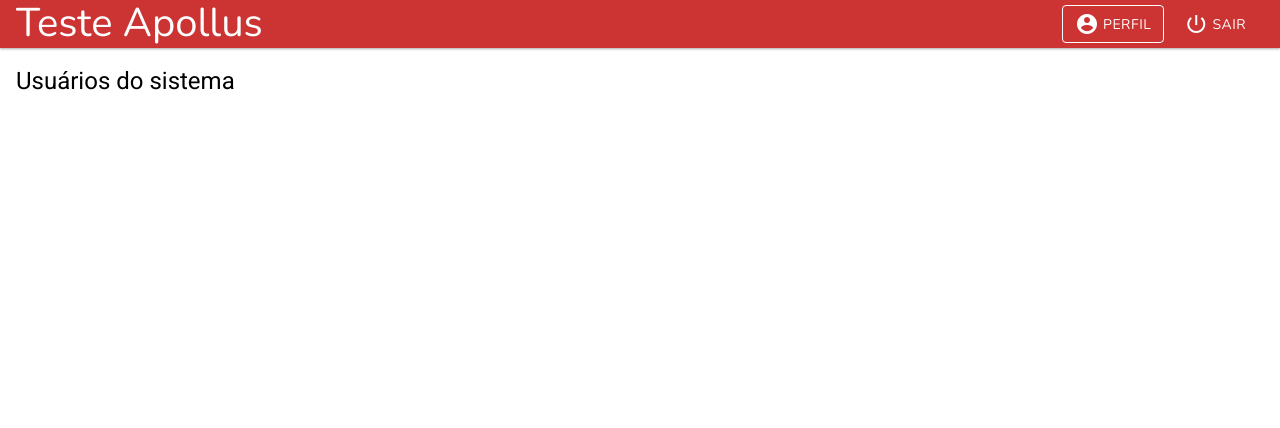
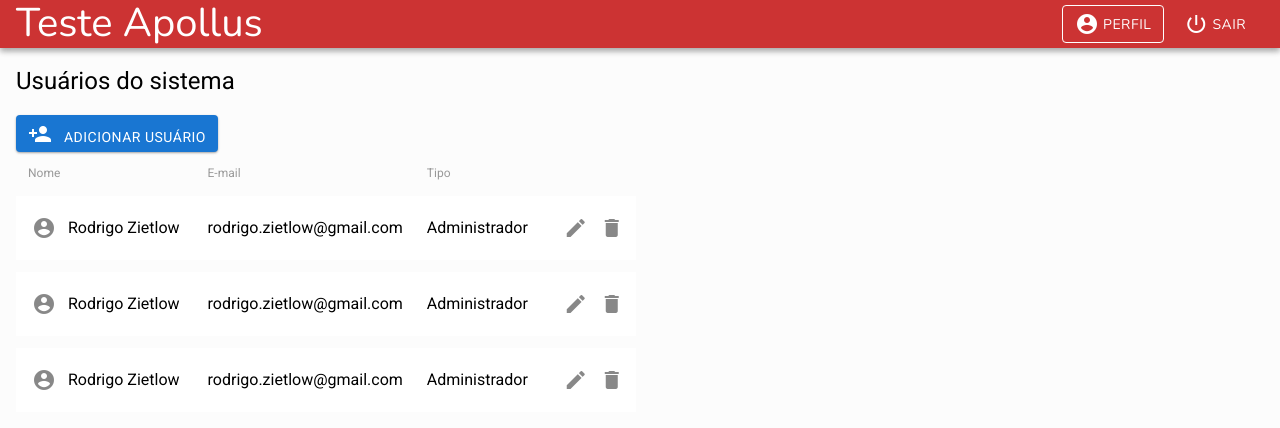
Before and after one commit to rodrigozietlow/teste-apollus, an Angular app: page /dashboard in a window 1280 px wide. Shown: the top 428 px of the page. Built offline with nearby package versions, Linux system fonts and the light colour scheme.

Commit message:
Tabela de usuários

```diff
--- a/src/app/app.component.html
+++ b/src/app/app.component.html
@@ -3,7 +3,7 @@
 		Teste Apollus
 	</div>
 	<div class="header-logout">
-		<button class="btn btn-white btn-outline" type="button" name="button">
+		<button class="btn btn-white btn-outline account" type="button" name="button">
 			<i class="material-icons">
 				account_circle
 			</i>
--- a/src/app/dashboard/dashboard.component.css
+++ b/src/app/dashboard/dashboard.component.css
@@ -0,0 +1,54 @@
+table {
+	display: block;
+	overflow-x: auto;
+	white-space: nowrap;
+	border: none;
+	border-collapse: separate;
+	max-width: 120em;
+	width: 100%;
+	border-spacing: 0 0.75em;
+}
+
+tr {
+	width: 100%;
+}
+
+.t-header {
+	background-color: transparent;
+}
+
+
+.t-header > th {
+	text-align: left;
+	color: #999999;
+	font-weight: 400;
+	font-size: 0.75em;
+}
+
+tr:not(.t-header) > td:first-child {
+	padding: 1em;
+}
+
+tr > td {
+	background-color: #FFFFFF;
+	height: 2em;
+	padding: 0.75em;
+}
+
+tr > th {
+	padding: 0.25em 1em;
+}
+
+td > i {
+	color: #888888;
+	vertical-align: middle;
+}
+
+td > span {
+	vertical-align: middle;
+}
+
+.action-control {
+	cursor: pointer;
+	margin-left: 0.5em;
+}
--- a/src/app/dashboard/dashboard.component.html
+++ b/src/app/dashboard/dashboard.component.html
@@ -1 +1,85 @@
-<h2>Usuários do sistema</h2>
+<h2>
+	<!-- <span> -->
+		Usuários do sistema &nbsp;
+	<!-- </span> -->
+</h2>
+<button class="btn btn-primary" type="button" name="button">
+	<i class="material-icons">
+		person_add
+	</i>
+	<span>
+		&nbsp;
+		Adicionar usuário
+	</span>
+</button>
+
+<table>
+	<tr class="t-header">
+		<th>Nome</th>
+		<th>E-mail</th>
+		<th>Tipo</th>
+	</tr>
+	<tr>
+		<td>
+			<i class="material-icons">
+				account_circle
+			</i>
+			<span>
+				&nbsp;
+				Rodrigo Zietlow
+			</span>
+		</td>
+		<td>rodrigo.zietlow@gmail.com</td>
+		<td>Administrador</td>
+		<td>
+			<i class="material-icons action-control">
+				edit
+			</i>
+			<i class="material-icons action-control">
+				delete
+			</i>
+		</td>
+	</tr>
+	<tr>
+		<td>
+			<i class="material-icons">
+				account_circle
+			</i>
+			<span>
+				&nbsp;
+				Rodrigo Zietlow
+			</span>
+		</td>
+		<td>rodrigo.zietlow@gmail.com</td>
+		<td>Administrador</td>
+		<td>
+			<i class="material-icons action-control">
+				edit
+			</i>
+			<i class="material-icons action-control">
+				delete
+			</i>
+		</td>
+	</tr>
+	<tr>
+		<td>
+			<i class="material-icons">
+				account_circle
+			</i>
+			<span>
+				&nbsp;
+				Rodrigo Zietlow
+			</span>
+		</td>
+		<td>rodrigo.zietlow@gmail.com</td>
+		<td>Administrador</td>
+		<td>
+			<i class="material-icons action-control">
+				edit
+			</i>
+			<i class="material-icons action-control">
+				delete
+			</i>
+		</td>
+	</tr>
+</table>
--- a/src/assets/shadows.css
+++ /dev/null
@@ -1,11 +0,0 @@
-.elevation-1 {
-	box-shadow: 0 1px 3px rgba(0,0,0,0.12), 0 1px 2px rgba(0,0,0,0.24);
-}
-
-.elevation-2 {
-	box-shadow: 0 3px 6px rgba(0,0,0,0.16), 0 3px 6px rgba(0,0,0,0.23);
-}
-
-.elevation-3 {
-	box-shadow: 0 10px 20px rgba(0,0,0,0.19), 0 6px 6px rgba(0,0,0,0.23);
-}
--- a/src/assets/styles.css
+++ b/src/assets/styles.css
@@ -1,5 +1,6 @@
 html {
 	font-family: 'Roboto', sans-serif;
+	background-color: #FCFCFC;
 }
 
 h1, h2 {
@@ -12,6 +13,7 @@ h1, h2 {
 	background-color: #CC3333;
 	color: #FFFFFF;
 	font-family: 'Nunito', sans-serif;
+	box-shadow: 0 3px 6px rgba(0,0,0,0.16), 0 3px 6px rgba(0,0,0,0.23);
 }
 
 .header-logo {
@@ -42,7 +44,7 @@ h1, h2 {
 @media screen and (max-width: 480px){
 	.header-logout {
 		flex: 0 1 auto;
-		margin-right: 0.1em;
+		margin: auto 0.1em auto auto;
 	}
 	.leave {
 		margin: auto 0.1em auto 0.1em;
@@ -57,6 +59,15 @@ h1, h2 {
 	}
 }
 
+@media screen and (max-width: 400px){
+	.account > span {
+		display: none;
+	}
+
+	.account {
+		border: none!important;
+	}
+}
 
 /* ================================================================================== */
 
@@ -101,6 +112,16 @@ button > span {
 	opacity: 0.65;
 }
 
+.btn:not(.btn-outline) {
+	line-height: 1;
+}
+
+.btn-primary {
+	background-color: #1976d2;
+	color: #FFFFFF;
+	fill: #FFFFFF;
+}
+
 .btn:not(:disabled):not(.btn-outline):hover {
 	box-shadow: 0 3px 6px rgba(0,0,0,0.16), 0 3px 6px rgba(0,0,0,0.23);
 }
--- a/src/index.html
+++ b/src/index.html
@@ -8,7 +8,6 @@
   <link rel="icon" type="image/x-icon" href="favicon.ico">
   <link rel="stylesheet" href="https://cdnjs.cloudflare.com/ajax/libs/normalize/8.0.1/normalize.css">
   <link rel="stylesheet" href="assets/styles.css">
-  <link rel="stylesheet" href="assets/shadows.css">
   <link href="https://fonts.googleapis.com/css?family=Nunito&display=swap" rel="stylesheet">
   <link href="https://fonts.googleapis.com/icon?family=Material+Icons" rel="stylesheet">
   <link href="https://fonts.googleapis.com/css?family=Roboto&display=swap" rel="stylesheet">
```
Also changed, not shown: horas.txt.
